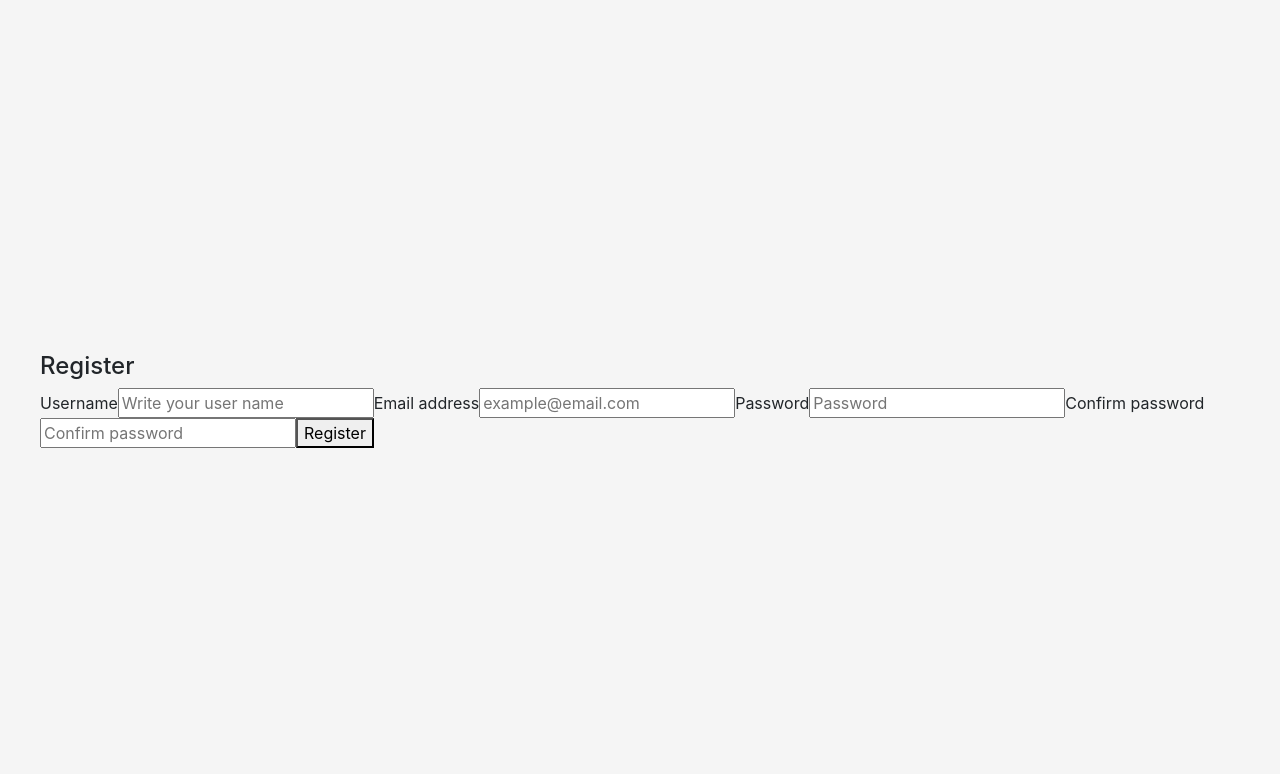
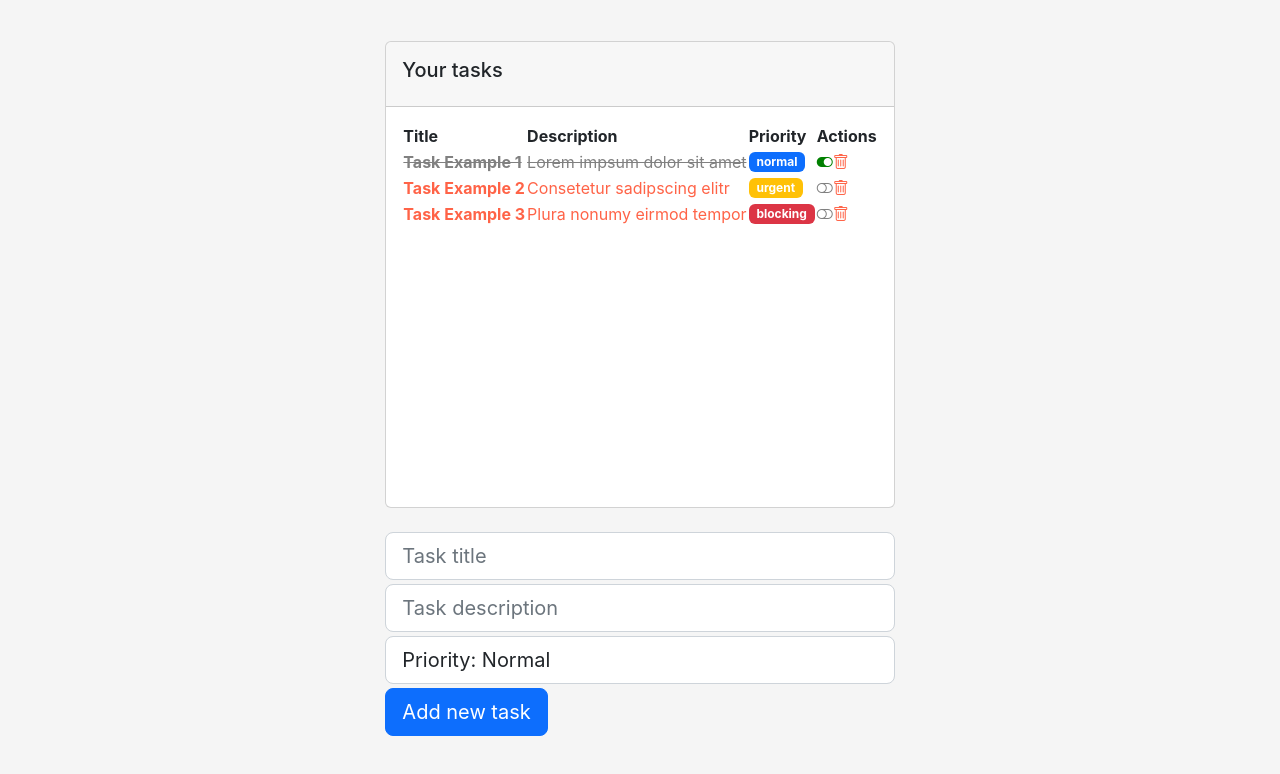
Before and after one commit to thepixelboy/ob-reactjs, a React (Create React App) app: page / in a window 1280 px wide. Shown: the top 774 px of the page. Built offline with nearby package versions, Linux system fonts and the light colour scheme.

Commit message:
feat: add exercise for sections 13, 14, 15

```diff
--- a/src/App.js
+++ b/src/App.js
@@ -1,6 +1,6 @@
 // import logo from "./logo.svg";
 import "./App.css";
-import RegisterFormik from "./components/pure/forms/registerFormik";
+// import RegisterFormik from "./components/pure/forms/registerFormik";
 // import LoginFormik from "./components/pure/forms/loginFormik";
 // import RandomColoredBox from "./components/pure/randomColor";
 // import OptionalRdender from "./components/pure/optionalRdender";
@@ -17,7 +17,7 @@ import RegisterFormik from "./components/pure/forms/registerFormik";
 // import Ejemplo2 from "./hooks/ejemplo2";
 
 // Aplicación evolutiva
-// import TaskListComponent from "./components/containers/task_list";
+import TaskListComponent from "./components/containers/task_list";
 
 function App() {
   return (
@@ -49,9 +49,9 @@ function App() {
 
       {/* Ejemplo de uso de Formik */}
       {/* <LoginFormik></LoginFormik> */}
-      <RegisterFormik></RegisterFormik>
+      {/* <RegisterFormik></RegisterFormik> */}
       {/* Aplicación evolutiva */}
-      {/* <TaskListComponent></TaskListComponent> */}
+      <TaskListComponent></TaskListComponent>
     </div>
   );
 }
--- a/src/components/containers/task_list.jsx
+++ b/src/components/containers/task_list.jsx
@@ -5,7 +5,8 @@ import TaskComponent from "../pure/task";
 
 // Importamos la hoja de estilos task.scss
 import "../../styles/task.scss";
-import TaskForm from "../pure/forms/taskForm";
+// import TaskForm from "../pure/forms/taskForm";
+import TaskFormik from "../pure/forms/taskFormik";
 
 const TaskListComponent = () => {
   const defaultTask1 = new Task(
@@ -120,9 +121,9 @@ const TaskListComponent = () => {
             style={{ position: "relative", height: "400px" }}
           >
             {loading ? (
-              <div class="d-flex justify-content-center">
-                <div class="spinner-border" role="status">
-                  <span class="visually-hidden">Loading tasks...</span>
+              <div className="d-flex justify-content-center">
+                <div className="spinner-border" role="status">
+                  <span className="visually-hidden">Loading tasks...</span>
                 </div>
               </div>
             ) : (
@@ -130,7 +131,8 @@ const TaskListComponent = () => {
             )}
           </div>
         </div>
-        <TaskForm add={addTask} length={tasks.length}></TaskForm>
+        <TaskFormik add={addTask} length={tasks.length}></TaskFormik>
+        {/* <TaskForm add={addTask} length={tasks.length}></TaskForm> */}
       </div>
       {/* TODO: Use for/map to render tasks list  */}
       {/* <TaskComponent task={defaultTask}></TaskComponent> */}
--- /dev/null
+++ b/src/components/pure/forms/taskFormik.jsx
@@ -0,0 +1,114 @@
+import React from "react";
+import PropTypes from "prop-types";
+import { ErrorMessage, Field, Formik, Form } from "formik";
+import * as Yup from "yup";
+
+// Models
+import { LEVELS } from "../../../models/levels.enum";
+import { Task } from "../../../models/task.class";
+
+const TaskFormik = (add, length) => {
+  const initialValues = {
+    title: "",
+    description: "",
+    level: LEVELS.NORMAL,
+  };
+
+  const taskSchema = Yup.object().shape({
+    name: Yup.string().required("Title field is required"),
+    description: Yup.string().required("Description field is required"),
+    level: Yup.string()
+      .oneOf([LEVELS.NORMAL, LEVELS.URGENT, LEVELS.BLOCKING])
+      .required("Level field is required"),
+  });
+
+  function addTask(values) {
+    const newTask = new Task(
+      values.title,
+      values.description,
+      false,
+      values.level
+    );
+    add(newTask);
+  }
+
+  return (
+    <div>
+      <Formik
+        initialValues={initialValues}
+        validationSchema={taskSchema}
+        onSubmit={(values) => {
+          addTask(values);
+        }}
+      >
+        {({
+          values,
+          touched,
+          errors,
+          isSubmitting,
+          handleChange,
+          handleBlur,
+        }) => (
+          <Form className="justify-content-center align-items-center my-4">
+            <Field
+              id="title"
+              name="title"
+              type="text"
+              className="form-control form-control-lg mb-1"
+              placeholder="Task title"
+            />
+            {errors.title && touched.title && (
+              <ErrorMessage name="title" component="div" />
+            )}
+
+            <Field
+              id="description"
+              name="description"
+              type="text"
+              className="form-control form-control-lg mb-1"
+              placeholder="Task description"
+            />
+            {errors.description && touched.description && (
+              <ErrorMessage name="description" component="div" />
+            )}
+
+            <Field
+              as="select"
+              id="level"
+              name="level"
+              className="form-control form-control-lg mb-1"
+            >
+              <option value={LEVELS.NORMAL}>Priority: Normal</option>
+              <option value={LEVELS.URGENT}>Priority: Urgent</option>
+              <option value={LEVELS.BLOCKING}>Priority: Blocking</option>
+            </Field>
+            {errors.level && touched.level && (
+              <ErrorMessage name="level" component="div"></ErrorMessage>
+            )}
+
+            <button type="submit" className="btn btn-primary btn-lg">
+              {length === 0 ? "Create your first task" : "Add new task"}
+            </button>
+            {isSubmitting ? (
+              <div className="d-flex align-items-center mt-1">
+                <strong>Creating task ...</strong>
+                <div
+                  className="spinner-border ms-auto"
+                  role="status"
+                  aria-hidden="true"
+                ></div>
+              </div>
+            ) : null}
+          </Form>
+        )}
+      </Formik>
+    </div>
+  );
+};
+
+TaskFormik.propTypes = {
+  add: PropTypes.func.isRequired,
+  length: PropTypes.number.isRequired,
+};
+
+export default TaskFormik;
```
